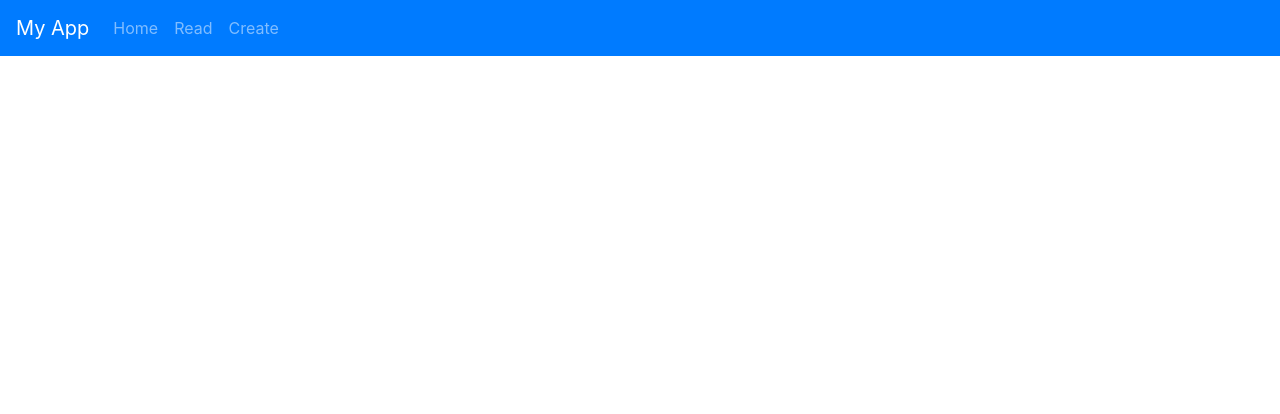
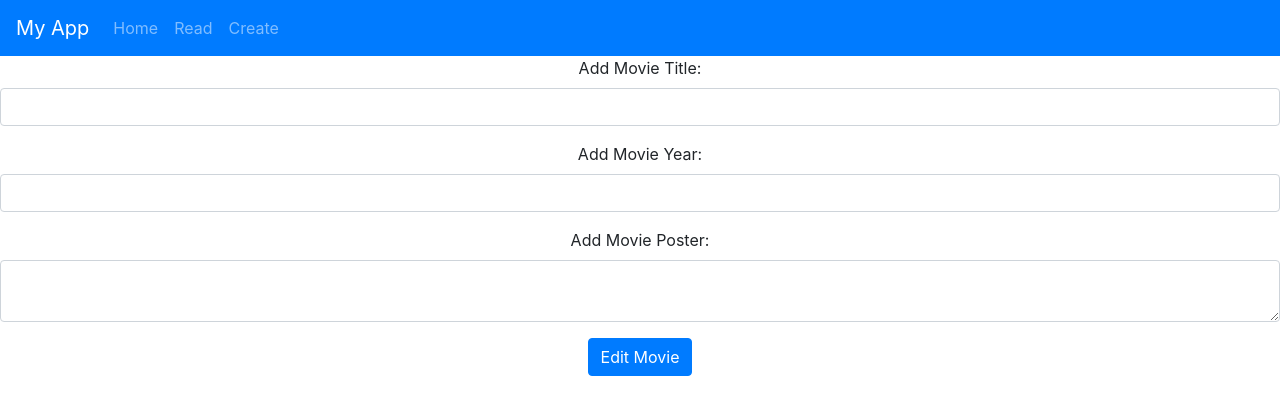
Before and after one commit to Smiithyy/DRQLab10, a React (Create React App) app: page /edit/1 in a window 1280 px wide. Shown: the top 414 px of the page. Built offline with nearby package versions, Linux system fonts and the light colour scheme; no server answers.

Commit message:
Lab complete

```diff
--- a/src/App.js
+++ b/src/App.js
@@ -10,6 +10,7 @@
 import { BrowserRouter as Router, Switch, Route } from 'react-router-dom';
 import { Create } from './components/create';
 import { Read } from './components/read';
+import { Edit } from './components/edit';
 
 class App extends React.Component {
 
@@ -31,6 +32,7 @@
             <Route path='/' component={Content} exact></Route>
             <Route path='/read' component={Read} exact></Route>
             <Route path='/create' component={Create} exact></Route>
+            <Route path ='/edit/:id' component={Edit} exact></Route>
           </Switch>
 
 
--- /dev/null
+++ b/src/components/edit.js
@@ -0,0 +1,121 @@
+import { render } from '@testing-library/react';
+import React from 'react';
+import axios from 'axios';
+import { ThemeConsumer } from 'react-bootstrap/esm/ThemeProvider';
+
+export class Edit extends React.Component {
+
+    constructor() {
+        super();
+
+        this.onSubmit = this.onSubmit.bind(this);
+        this.onChangeTitle = this.onChangeTitle.bind(this);
+        this.onChangeYear = this.onChangeYear.bind(this);
+        this.onChangePoster = this.onChangePoster.bind(this);
+
+        this.state = {
+            Title: '',
+            Year: '',
+            Poster: ''
+        }
+    }
+
+    componentDidMount(){
+        console.log(this.props.match.params.id);
+
+        axios.get('http://localhost/api/movies/' + this.props.match.params.id)
+        .then(response =>{
+            this.setState({
+                _id: response.data._id,
+                Title: response.data.title,
+                Year: response.data.year,
+                Poster: response.data.poster
+            })
+        })
+
+        .catch((error) =>{
+            console.log(error);
+        })
+    }
+
+
+    onChangeTitle(e) {
+        this.setState({
+            Title: e.target.value
+        })
+    }
+
+    onChangeYear(e) {
+        this.setState({
+            Year: e.target.value
+        })
+    }
+
+    onChangePoster(e) {
+        this.setState({
+            Poster: e.target.value
+        })
+    }
+
+    onSubmit(e) {
+        e.preventDefault();
+        alert("Movie: " + this.state.Title + " " +
+            this.state.Year + " " +
+            this.state.Poster);
+
+        const editMovie = {
+            title: this.state.Title,
+            year: this.state.Year,
+            poster: this.state.Poster,
+            _id: this.state._id
+        }
+
+        axios.put('http://localhost:4000/api/movies/' + this.state._id, editMovie)
+        .then(res => {
+            console.log(res.data)
+        })
+        .catch();
+    }
+
+    render() {
+        return (
+            <div className='App'>
+                <form onSubmit={this.onSubmit}>
+                    <div className="form-group">
+                        <label>Add Movie Title: </label>
+                        <input type='text'
+                            className='form-control'
+                            value={this.state.Title}
+                            onChange={this.onChangeTitle}>
+                        </input>
+                    </div>
+
+                    <div className="form-group">
+                        <label>Add Movie Year: </label>
+                        <input type='text'
+                            className='form-control'
+                            value={this.state.Year}
+                            onChange={this.onChangeYear}>
+                        </input>
+                    </div>
+
+                    <div className="form-group">
+                        <label>Add Movie Poster: </label>
+                        <textarea type='text'
+                            className='form-control'
+                            value={this.state.Poster}
+                            onChange={this.onChangePoster}>
+                        </textarea>
+                    </div>
+
+                    <div className="form-group">
+                        <input type='submit'
+                            value='Edit Movie'
+                            className='btn btn-primary'>
+                        </input>
+                    </div>
+                </form>
+            </div>
+        );
+    }
+}
--- a/src/components/movieitem.js
+++ b/src/components/movieitem.js
@@ -1,6 +1,7 @@
 import { render } from '@testing-library/react';
 import React from 'react';
 import Card from 'react-bootstrap/card';
+import {Link} from 'react-router-dom';
 
 export class MovieItem extends React.Component {
 
@@ -17,6 +18,7 @@
                             </footer>
                         </blockquote>
                     </Card.Body>
+                    <Link to={"/edit/" + this.props.movie._id} className = "btn btn-primary">Edit</Link>
                 </Card>
             </div>
         );
```
Also changed, not shown: 1 other file (tests, documents, lock files or other folders).
